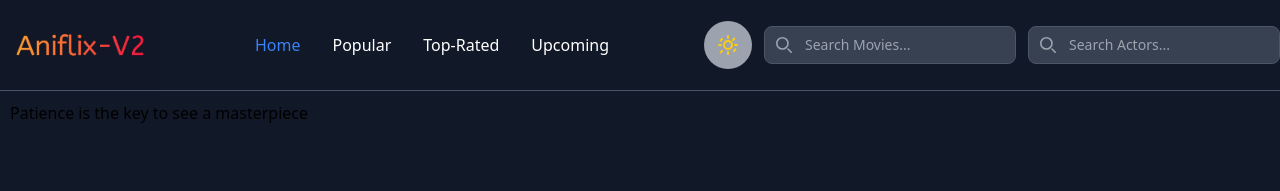
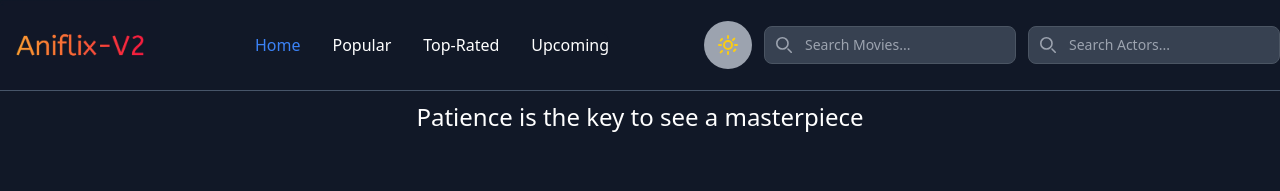
Before and after one commit to Anishkumar100/aniflix-v2, a React (Vite) app: page / in a window 1280 px wide. Shown: the top 191 px of the page. Built offline with nearby package versions, Linux system fonts and the light colour scheme; no server answers.

Commit message:
Commited the loader in MovieList.jsx

```diff
--- a/src/pages/MovieList.jsx
+++ b/src/pages/MovieList.jsx
@@ -29,7 +29,7 @@ export const MovieList = ({ api ,title }) => {
   return (
 
     <main>
-      {loading ? `Patience is the key to see a masterpiece` : ""}
+      {loading ?<p className='text-center text-white text-2xl'>Patience is the key to see a masterpiece</p> : ""}
       <section className=' max-w-7xl mx-auto py-7'>
 
 <div className='flex justify-center my-10'>
```
